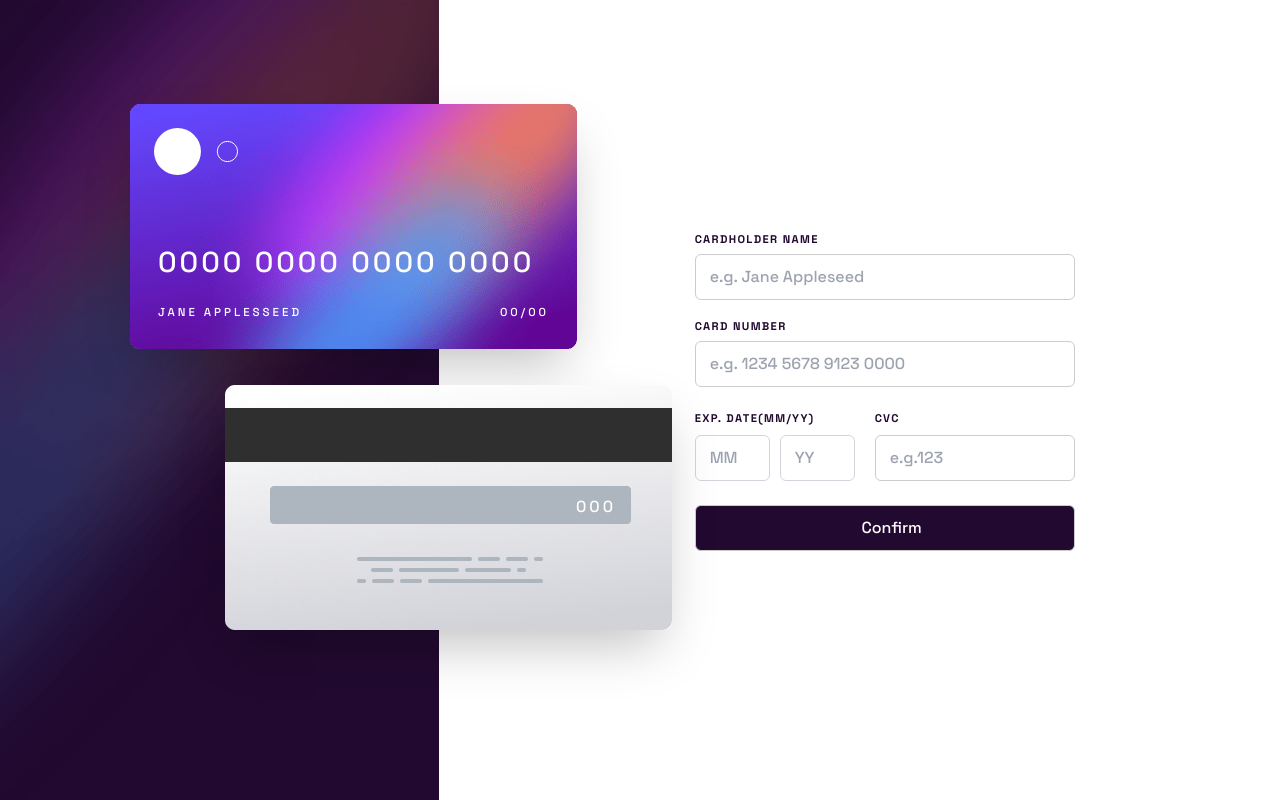
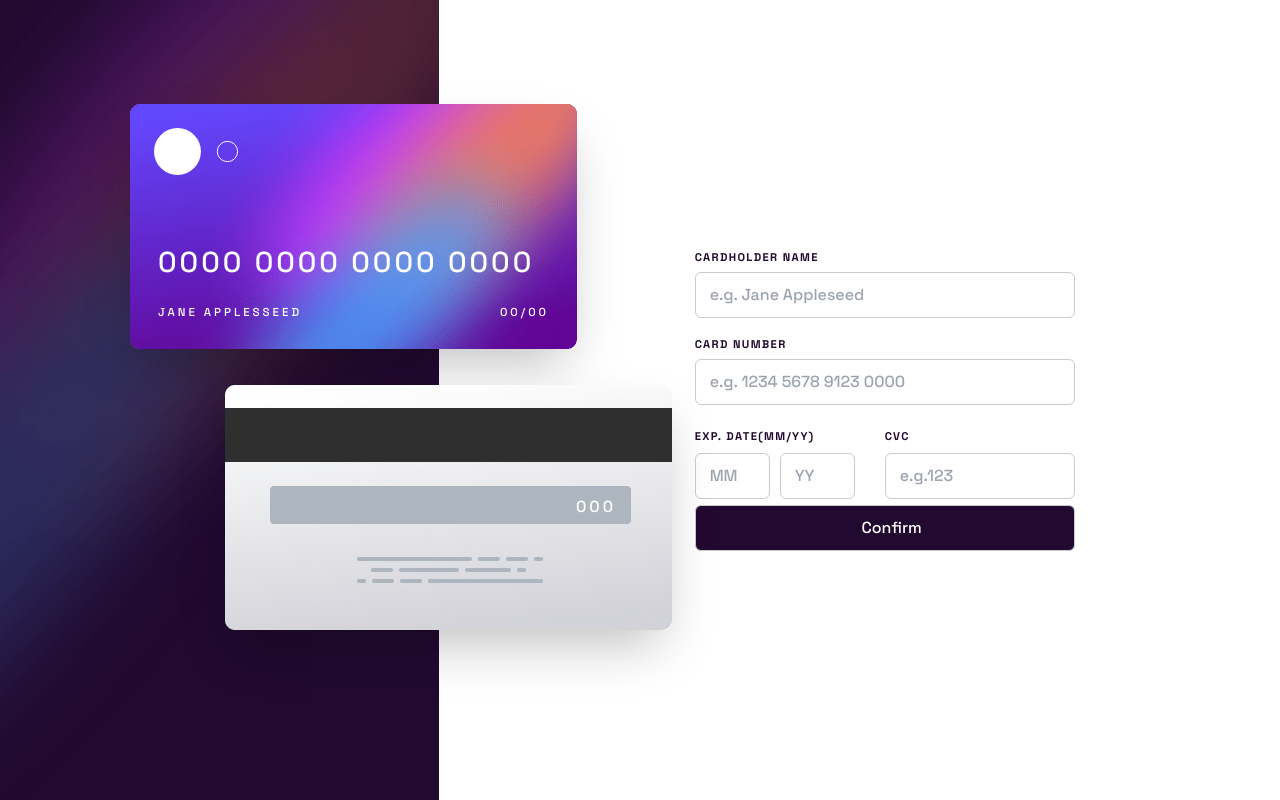
Before and after one commit to BashS117/interactive-card-form, a React (Vite) app: page / in a window 1280 px wide. Built offline with nearby package versions, Linux system fonts and the light colour scheme.

Commit message:
add styles to form errors, add border input whit degradate

```diff
--- a/src/App.css
+++ b/src/App.css
@@ -4,8 +4,6 @@
   margin: 0;
   text-align: center;
 }
-
-
 
 
 
--- a/src/components/FormCard/index.jsx
+++ b/src/components/FormCard/index.jsx
@@ -23,59 +23,70 @@ function FormCard  ({register,onSubmit, handleSubmit,errors, watch})  {
       <label  >CARDHOLDER NAME</label>
       <input type="text" placeholder="e.g. Jane Appleseed" {...register("name", {required: true,validate: {
               isAlpha: (value) => hasOnlyLetters(value),
-            },})} />
-      {errors.name?.type === 'required' && <p>can't be blanc</p>}
-      {errors.name?.type === 'isAlpha' && <p className='text-Red'>Wrong format, letters only</p>}
+            },})}
+            className={errors.name ? 'border border-Red' : ''}
+
+            />
+      {errors.name?.type === 'required' && <span className='text-Red'>Can't be blank</span>}
+      {errors.name?.type === 'isAlpha' && <span className='text-Red'>Wrong format, letters only</span>}
 
 
 
-      <label >CARD NUMBER</label>
+      <label className='mt-[18px]' >CARD NUMBER</label>
       <input type="text" placeholder="e.g. 1234 5678 9123 0000"  maxLength={16} {...register("number", {required: true, validate: {
               inNumeric: (value) => isNumeric(value),
-            }, maxLength: 16,minLength:16})} />
-      {errors.number?.type === 'maxLength' && <p>el campo debe tener 16 caracteres</p>}
-      {errors.number?.type === 'inNumeric' && <p className='text-Red'>Wrong format, numbers only</p>}
+            }, maxLength: 16,minLength:16})}
+
+            className={errors.number ? 'border border-Red' : ''}
+
+            />
+                  {errors.number?.type === 'required' && <span className='text-Red'>Can't be blank</span>}
+
+      {errors.number?.type === 'inNumeric' && <span className='text-Red'>Wrong format, numbers only</span>}
 
 
 
-      <div className='flex'>
+      <div className='flex mt-[18px]'>
         <div>
              <label >EXP. DATE(MM/YY)</label>
-              <div className='flex mt-8px  mr-[20px]'>
+              <div className='flex  mt-8px  mr-[20px]'>
 
-               <input className='w-[75px]  mr-[10px] border border-gray-300' type="datetime" placeholder="MM"  maxLength={2} {...register("month", {required: true,validate: {
-              inNumeric: (value) => isNumeric(value),
-            },maxLength: 2,minLength:2})} />
-               {errors.month?.type === 'required' && <p>Can't be blank</p>}
-               {errors.month?.type === 'maxLength' && <p>el campo debe tener 2 caracteres</p>}
-               {errors.month?.type === 'minLength' && <p>el campo debe tener 2 caracteres</p>}
-               {errors.month?.type === 'inNumeric' && <p className='text-Red'>Wrong format, numbers only</p>}
+                      <div>
+                            <input className= {errors.month ? 'border border-Red w-[75px]  mr-[10px]' : 'w-[75px]  mr-[10px]'} type="datetime" placeholder="MM"  maxLength={2} {...register("month", {required: true,validate: {
+                            inNumeric: (value) => isNumeric(value),
+                          },maxLength: 2,minLength:2})}
 
-
-               <input className='w-[75px] border border-gray-300' type="datetime" placeholder="YY"  maxLength={2} {...register("year", {required: true,validate: {
-              inNumeric: (value) => isNumeric(value),
-            },maxLength: 2, minLength:2})} />
-               {errors.year?.type === 'required' && <p>Can't be blank</p>}
-               {errors.year?.type === 'maxLength' && <p>el campo debe tener 2 caracteres</p>}
-               {errors.year?.type === 'minLength' && <p>el campo debe tener 2 caracteres</p>}
-               {errors.year?.type === 'inNumeric' && <p className='text-Red'>Wrong format, numbers only</p>}
-
+                          />
+                            {errors.month?.type === 'required' && <span className='text-Red'>Can't be blank</span>}
+                            {/* {errors.month?.type === 'maxLength' && <span>el campo debe tener 2 caracteres</span>}
+                            {errors.month?.type === 'minLength' && <span>el campo debe tener 2 caracteres</span>} */}
+                            {errors.month?.type === 'inNumeric' && <span className='text-Red'>Wrong format, numbers only</span>}
+                        </div>
+                      <div>
+                          <input className= {errors.year ? 'border border-Red w-[75px]  mr-[10px]' : 'w-[75px]  mr-[10px]'} type="datetime" placeholder="YY"  maxLength={2} {...register("year", {required: true,validate: {
+                          inNumeric: (value) => isNumeric(value),
+                        },maxLength: 2, minLength:2})} />
+                          {errors.year?.type === 'required' && <span className='text-Red'>Can't be blank</span>}
+                          {/* {errors.year?.type === 'maxLength' && <span>el campo debe tener 2 caracteres</span>}
+                          {errors.year?.type === 'minLength' && <span>el campo debe tener 2 caracteres</span>} */}
+                          {errors.year?.type === 'inNumeric' && <span className='text-Red'>Wrong format, numbers only</span>}
+                      </div>
               </div>
        </div>
-     <div>
-      <label htmlFor="">CVC</label>
-     <input className='w-full' type="text" placeholder="e.g.123"  maxLength={3} {...register("cvc", {required: true,validate: {
+       <div>
+            <label htmlFor="">CVC</label>
+            <input className= {errors.cvc ? 'border border-Red w-full' : ' w-full'} type="text" placeholder="e.g.123"  maxLength={3} {...register("cvc", {required: true,validate: {
               inNumeric: (value) => isNumeric(value),
             },maxLength: 3, minLength:3})} />
-        {errors.cvc?.type === 'required' && <p>Can't be blank</p>}
-               {errors.cvc?.type === 'maxLength' && <p>el campo debe tener 3 caracteres</p>}
-               {errors.cvc?.type === 'minLength' && <p>el campo debe tener 3 caracteres</p>}
-               {errors.cvc?.type === 'inNumeric' && <p className='text-Red'>Wrong format, numbers only</p>}
+               {errors.cvc?.type === 'required' && <span  className='text-Red'>Can't be blank</span>}
+               {/* {errors.cvc?.type === 'maxLength' && <span>el campo debe tener 3 caracteres</span>}
+               {errors.cvc?.type === 'minLength' && <span>el campo debe tener 3 caracteres</span>} */}
+               {errors.cvc?.type === 'inNumeric' && <span className='text-Red'>Wrong format, numbers only</span>}
 
      </div>
 
       </div>
-      <input className='bg-Very-dark-violet text-White font-700' type="submit" value="Confirm" />
+      <input className='input-confirm bg-Very-dark-violet text-White font-700' type="submit" value="Confirm" />
     </form>
 
           </div>
--- a/src/index.css
+++ b/src/index.css
@@ -62,15 +62,41 @@ label{
   font-weight: bold;
   color: hsl(278, 68%, 11%) ;
 }
+
+input:focus {
+  outline: none; /* Para quitar el outline por defecto en algunos navegadores */
+
+  border: 1px solid;
+  border-image: linear-gradient(to right, hsl(249, 99%, 64%), hsl(278, 94%, 30%)) 1;
+
+}
+.input-confirm:focus{
+  outline: none;
+  border: none; /* Quita el borde */
+  border-image: none; /* Quita el borde de imagen */
+
+
+}
+
+
+
 input{
+  cursor: pointer;
   border-radius: 6px;
   border: 1px solid #ccc;
   padding-left: 14px;
-  margin-bottom: 18px;
   margin-top: 6px;
   padding-top: 10px;
   padding-bottom: 10px;
 }
+
+span{
+  font-size: 12px;
+  margin-top: 4px;
+}
+
+
+
 
 @media (prefers-color-scheme: light) {
   :root {
```
